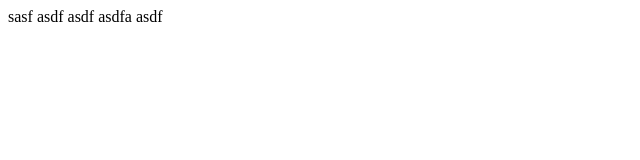
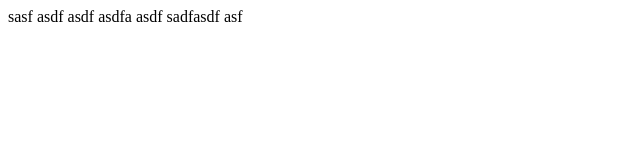
Before and after one commit to classadoo-test-1/testsss, a plain HTML site: page index.html in a window 1280 px wide. Shown: the whole page, without its empty margins (0-640 px from the left). Drawn offline with Linux system fonts and the light colour scheme.

Commit message:
Classadoo autocommit

```diff
--- a/index.html
+++ b/index.html
@@ -5,7 +5,7 @@
   <body>
     <div>
     sasf asdf asdf
-      asdfa asdf
+      asdfa asdf sadfasdf asf
     </div>
   </body>
 </html>
```
